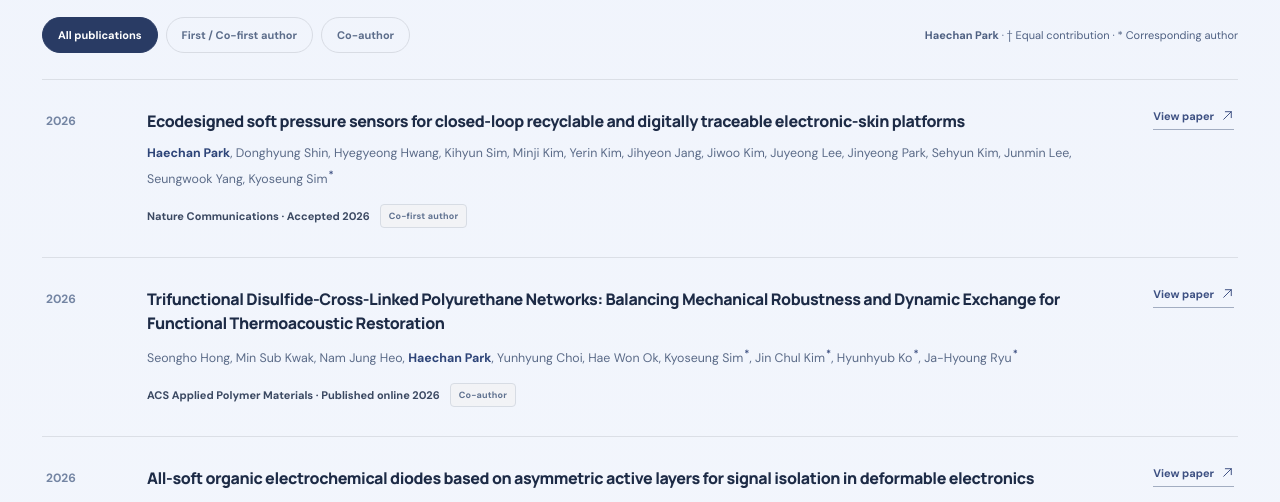
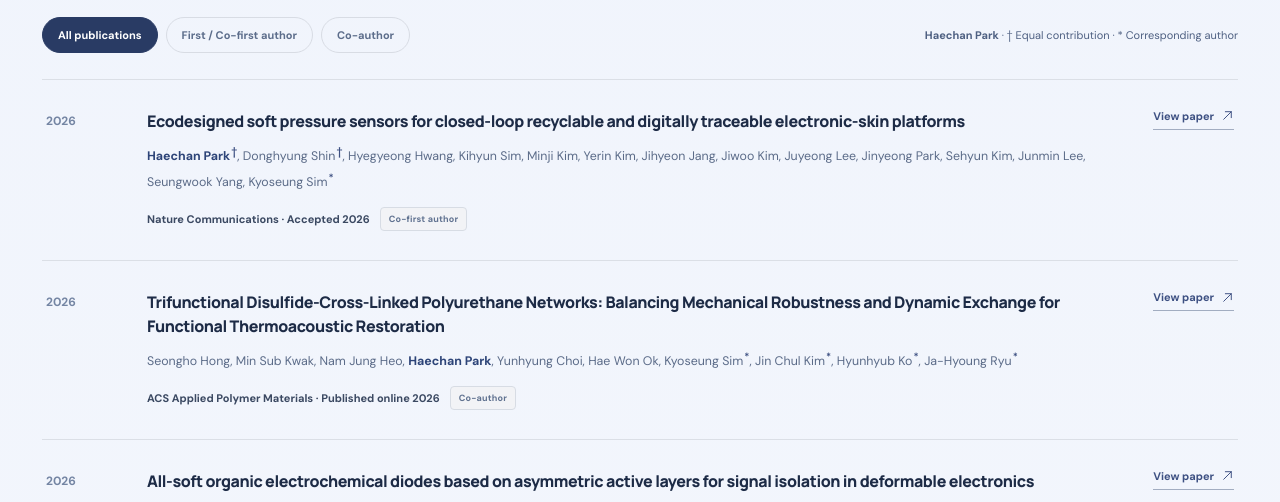
Before and after one commit to HaechanPark-SIM/haechanpark.github.io, a plain HTML site: page publications.html in a window 1280 px wide. Shown: the part 298-800 px from the top of the page. Drawn offline with Linux system fonts and the light colour scheme.

Commit message:
Update publications.html

```diff
--- a/publications.html
+++ b/publications.html
@@ -121,7 +121,7 @@ const publications=[
   {
     "year": 2026,
     "title": "Ecodesigned soft pressure sensors for closed-loop recyclable and digitally traceable electronic-skin platforms",
-    "authors": "Haechan Park, Donghyung Shin, Hyegyeong Hwang, Kihyun Sim, Minji Kim, Yerin Kim, Jihyeon Jang, Jiwoo Kim, Juyeong Lee, Jinyeong Park, Sehyun Kim, Junmin Lee, Seungwook Yang, Kyoseung Sim*",
+    "authors": "Haechan Park†, Donghyung Shin†, Hyegyeong Hwang, Kihyun Sim, Minji Kim, Yerin Kim, Jihyeon Jang, Jiwoo Kim, Juyeong Lee, Jinyeong Park, Sehyun Kim, Junmin Lee, Seungwook Yang, Kyoseung Sim*",
     "journal": "Nature Communications · Accepted 2026",
     "role": "lead",
     "roleText": "Co-first author",
```
